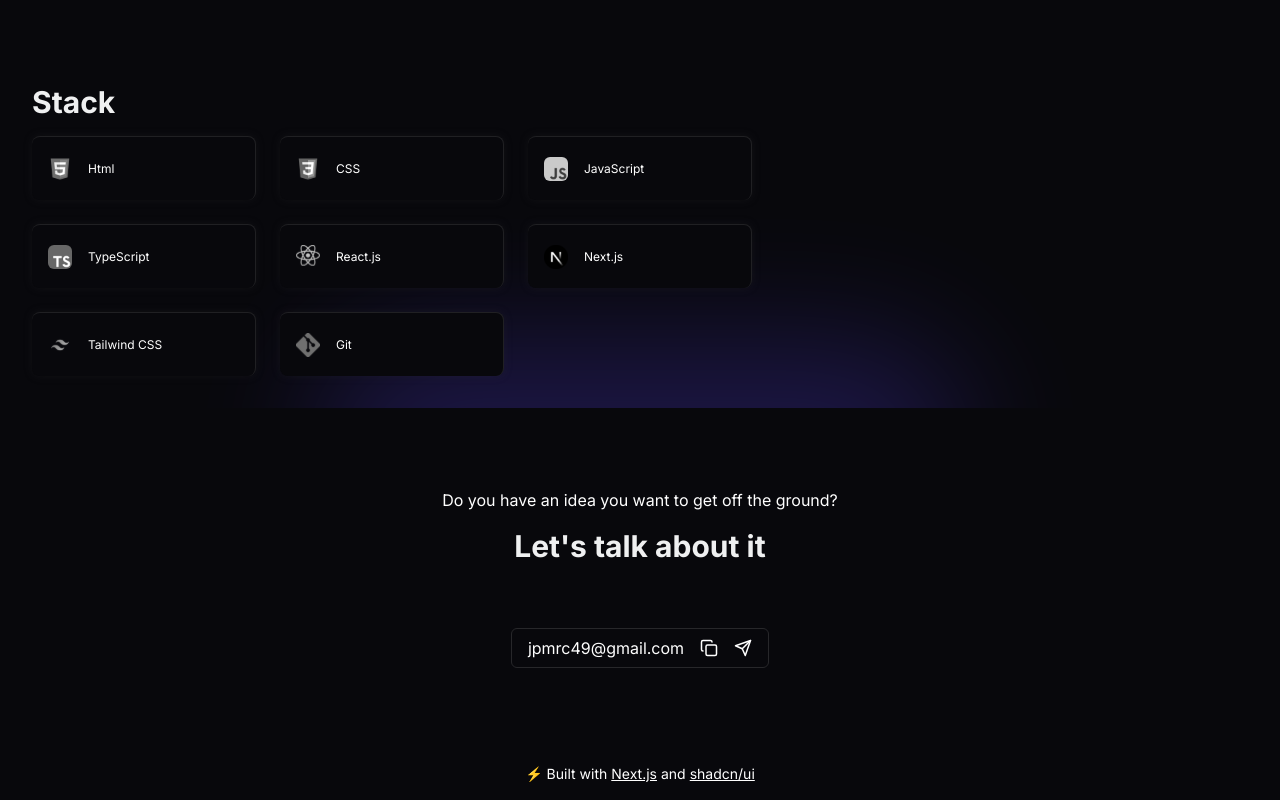
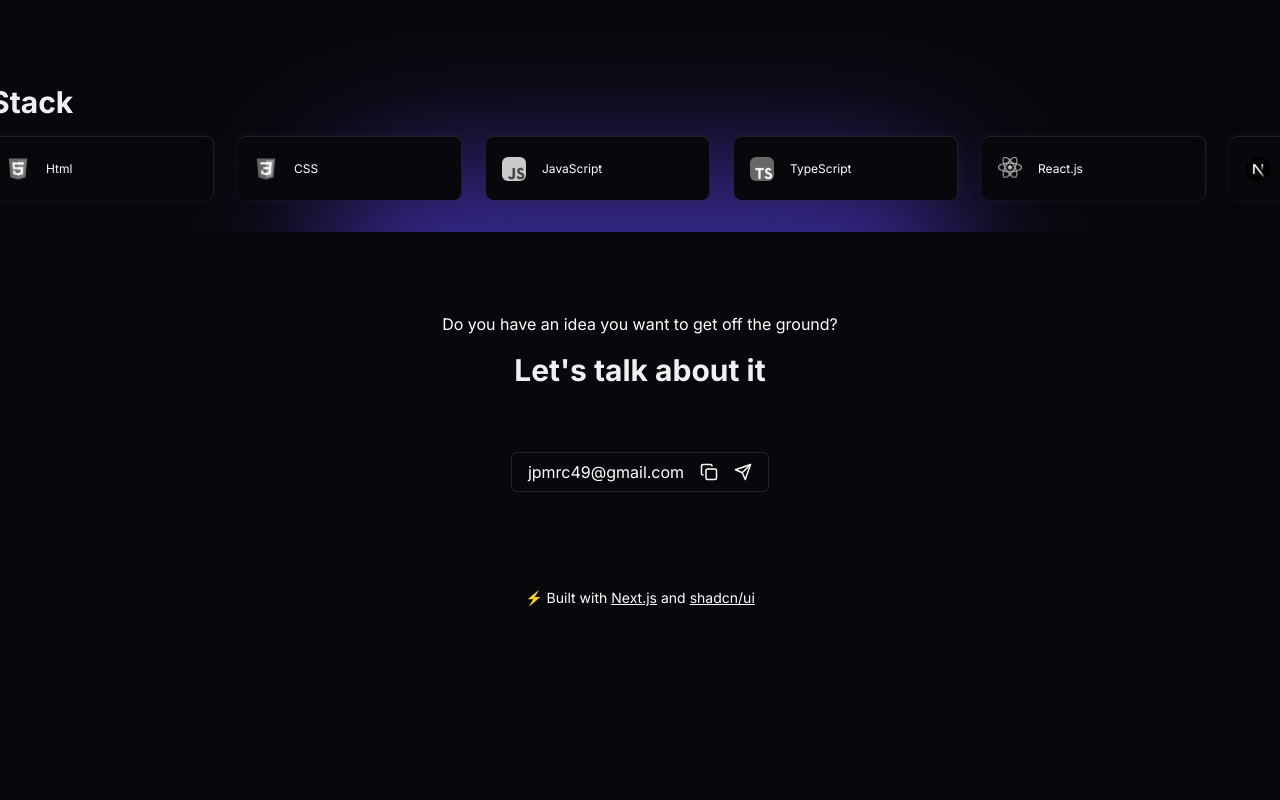
Before and after one commit to jotapemattos/portfolio-jotapemattos, a Next.js app: page / in a window 1280 px wide. Shown: the part 1232-2032 px from the top of the page. After the commit the page ends 1856 px from the top, so only its background shows below. Built offline with nearby package versions, Linux system fonts and the light colour scheme.

Commit message:
refactor: places the map of tool cards within this component

```diff
--- a/src/components/HomeContent/About.tsx
+++ b/src/components/HomeContent/About.tsx
@@ -5,12 +5,13 @@ import { HoverCard, HoverCardContent, HoverCardTrigger } from '../ui/HoverCard';
 import ToolsCards from './ToolsCards';
 import ifsp from '../../assets/ifsp.svg';
 import Gradient from '../Gradient';
+import { ToolsProps, tools } from '@/data/tools';
 
 const About = () => {
   return (
     <div
       id="about"
-      className="about w-full max-h-full flex items-center justify-center p-8 bg-background overflow-hidden relative"
+      className="w-full max-h-full flex items-center justify-center p-8 bg-background overflow-hidden relative"
     >
       <div className="w-[1300px] flex flex-col gap-20 relative">
         <section className="w-full h-fit flex flex-col items-start justify-center gap-10 text-justify">
@@ -65,12 +66,14 @@ const About = () => {
         </section>
         <section className="w-full h-full flex flex-col items-start justify-center gap-4 relative z-50">
           <h1 className="font-bold text-primary text-3xl">Stack</h1>
-          <div className="grid grid-cols-3 gap-6 ">
-            <ToolsCards />
+          <div className="flex gap-6 ">
+            {tools.map((tool: ToolsProps, i) => (
+              <ToolsCards tool={tool} key={i} index={i} />
+            ))}
           </div>
         </section>
       </div>
-      <Gradient className="absolute bottom-0 right-1/2 translate-y-2/3 translate-x-1/2 bg-secondary h-[200px] w-[650px] rounded-full opacity-25 blur-3xl" />
+      <Gradient className="absolute bottom-0 right-1/2 translate-y-2/3 translate-x-1/2 bg-secondary h-[200px] w-[650px] rounded-full opacity-60 blur-3xl" />
     </div>
   );
 };
```
